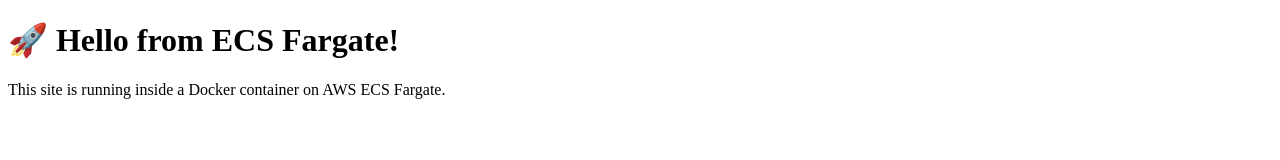
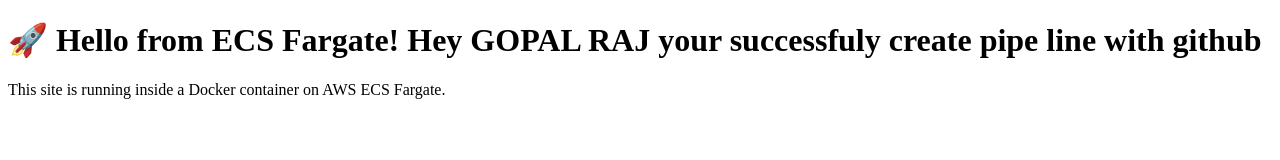
Before and after one commit to gopalraj321/static-site-docker, a plain HTML site: page index.html in a window 1280 px wide. Drawn offline with Linux system fonts and the light colour scheme.

Commit message:
Update index.html
changes made in content

```diff
--- a/index.html
+++ b/index.html
@@ -6,7 +6,7 @@
   <title>My Static Site</title>
 </head>
 <body>
-  <h1>🚀 Hello from ECS Fargate!</h1>
+  <h1>🚀 Hello from ECS Fargate! Hey GOPAL RAJ your successfuly create pipe line with github</h1>
   <p>This site is running inside a Docker container on AWS ECS Fargate.</p>
 </body>
 </html>
```
